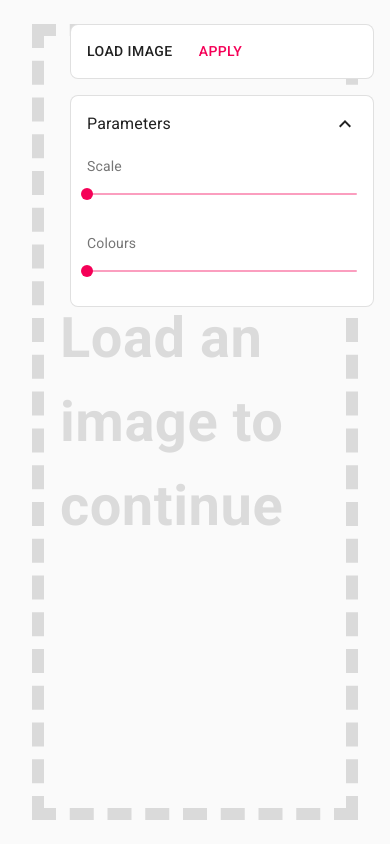
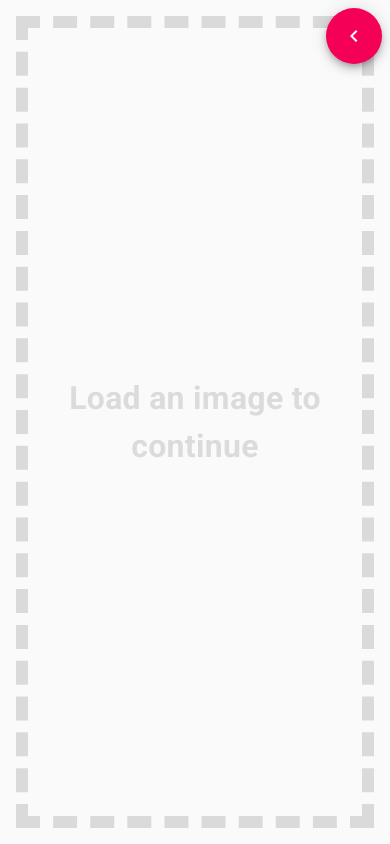
Before and after one commit to hack3ric/pixelate, a Next.js app: page / in a window 390 px wide. Built offline with nearby package versions, Linux system fonts and the light colour scheme.

Commit message:
Add mobile support

```diff
--- a/pages/index.tsx
+++ b/pages/index.tsx
@@ -1,8 +1,8 @@
 import React, { useEffect, useRef, useState } from "react";
-import { Button, Collapse, createStyles, Drawer, List, ListItem, ListItemText, makeStyles, Paper, Slider } from "@material-ui/core";
+import { Button, Collapse, createStyles, Drawer, Fab, Hidden, List, ListItem, ListItemText, makeStyles, Paper, Slider } from "@material-ui/core";
 import { getImageFromFile } from "../src/image";
 import Canvas from "../src/components/Canvas";
-import { ExpandLess, ExpandMore } from "@material-ui/icons";
+import { ChevronLeft, ExpandLess, ExpandMore } from "@material-ui/icons";
 import Welcome from "../src/components/Welcome";
 import { ImageWorkerApi } from "../src/image/worker";
 import * as Comlink from "comlink";
@@ -20,7 +20,8 @@ const useStyles = makeStyles(theme => createStyles({
   main: {
     width: `calc(100% - ${drawerWidth}px)`,
     [theme.breakpoints.down("sm")]: {
-      width: "100%"
+      width: "100%",
+      padding: "16px"
     },
     height: "100%",
     padding: "24px 32px"
@@ -30,32 +31,44 @@ const useStyles = makeStyles(theme => createStyles({
     background: "transparent",
     border: "none",
     padding: 16,
-    paddingLeft: 0
+    [theme.breakpoints.up("md")]: {
+      paddingLeft: 0,
+    },
+    maxWidth: "100%",
+    boxShadow: "none"
   },
   paper: {
     padding: "8px 0",
     borderRadius: 8,
     boxShadow: "none",
-    margin: "8px 0"
+    margin: "8px 0",
+    [theme.breakpoints.down("sm")]: {
+      boxShadow: theme.shadows[10]
+    }
   },
   parameter: {
     display: "block"
+  },
+  expandDrawer: {
+    position: "absolute",
+    top: 8,
+    right: 8
   }
 }));
 
 export default function App() {
-  console.log(`Browser: ${process.browser}`)
+  const styles = useStyles();
+  const imageWorker = useRef<Comlink.Remote<ImageWorkerApi>>();
 
-  const styles = useStyles();
   const [filename, setFilename] = useState<string | undefined>();
   const [image, setImage] = useState<HTMLImageElement | undefined>();
   const [inputData, setInputData] = useState<ImageData | undefined>();
   const [outputData, setOutputData] = useState<ImageData | undefined>();
   const [openParameters, setOpenParameters] = useState(true);
-  const imageWorker = useRef<Comlink.Remote<ImageWorkerApi>>();
+  const [mobileOpenDrawer, setMobileOpenDrawer] = useState(false);
 
   useEffect(() => {
-    const worker = new Worker(new URL("../src/image/worker.ts", import.meta.url), { type: "module" })
+    const worker = new Worker(new URL("../src/image/worker.ts", import.meta.url), { type: "module" });
     imageWorker.current = Comlink.wrap<ImageWorkerApi>(worker);
     return () => worker.terminate();
   }, []);
@@ -80,17 +93,7 @@ export default function App() {
     setOutputData(output);
   }
 
-  useEffect(() => console.log(inputData), [inputData]);
-
-  return (
-    <div className={styles.app}>
-      <main className={styles.main}>
-        {image
-          ? <Canvas image={outputData ?? image} fetchImageData={setInputData} />
-          : <Welcome />}
-      </main>
-
-      <Drawer variant="permanent" open classes={{ paper: styles.drawer }} anchor="right">
+  const drawer = <>
     <Paper variant="outlined" className={styles.paper} style={{ padding: 8 }}>
       <Button component="label" style={{ marginRight: 8 }}>
         Load Image
@@ -107,17 +110,73 @@ export default function App() {
         </ListItem>
         <Collapse in={openParameters}>
           <ListItem className={styles.parameter}>
-                <ListItemText primary="Scale" primaryTypographyProps={{ variant: "body2", color: "textSecondary" }} />
+            <ListItemText
+              primary="Scale"
+              primaryTypographyProps={{ variant: "body2", color: "textSecondary" }}
+            />
             <Slider color="secondary" />
           </ListItem>
           <ListItem className={styles.parameter}>
-                <ListItemText primary="Colours" primaryTypographyProps={{ variant: "body2", color: "textSecondary" }} />
+            <ListItemText
+              primary="Colours"
+              primaryTypographyProps={{ variant: "body2", color: "textSecondary" }}
+            />
             <Slider color="secondary" />
           </ListItem>
         </Collapse>
       </List>
     </Paper>
+  </>;
+
+  function handleDrawerToggle() {
+    setMobileOpenDrawer(v => !v);
+  }
+
+  function handleDrawerClick(e: React.MouseEvent) {
+    if (e.target !== e.currentTarget) {
+      return;
+    }
+    handleDrawerToggle();
+  }
+
+  return (
+    <div className={styles.app}>
+      <main className={styles.main}>
+        {image ? <Canvas
+          image={outputData ?? image}
+          fetchImageData={setInputData}
+        /> : <Welcome />}
+      </main>
+
+      <Hidden smDown>
+        <Drawer
+          variant="permanent"
+          open
+          classes={{ paper: styles.drawer }}
+          anchor="right"
+        >
+          {drawer}
         </Drawer>
+      </Hidden>
+      <Hidden mdUp>
+        {mobileOpenDrawer ? false : <Fab
+          className={styles.expandDrawer}
+          color="secondary"
+          onClick={handleDrawerToggle}
+        >
+          <ChevronLeft />
+        </Fab>}
+        <Drawer
+          variant="temporary"
+          open={mobileOpenDrawer}
+          PaperProps={{ onClick: handleDrawerClick }}
+          onClose={handleDrawerToggle}
+          classes={{ paper: styles.drawer }}
+          anchor="right"
+        >
+          {drawer}
+        </Drawer>
+      </Hidden>
     </div>
   );
 }
--- a/src/components/Welcome.tsx
+++ b/src/components/Welcome.tsx
@@ -10,10 +10,14 @@ const useStyles = makeStyles(theme => createStyles({
     display: "flex",
     justifyContent: "center",
     alignItems: "center",
+    textAlign: "center",
     padding: 16
   },
   typography: {
     fontSize: 56,
+    [theme.breakpoints.down("sm")]: {
+      fontSize: 32
+    },
     fontWeight: "bold",
     color: theme.palette.divider
   }
--- a/src/theme.ts
+++ b/src/theme.ts
@@ -1,13 +1,9 @@
 import { createMuiTheme, Theme } from '@material-ui/core/styles';
 
 export default function makeTheme(prefersDarkMode: boolean): Theme {
-  console.log(prefersDarkMode);
   return createMuiTheme({
     palette: {
-      type: prefersDarkMode ? "dark" : "light",
-      // secondary: {
-      //   main: "#00ffff"
-      // }
+      type: prefersDarkMode ? "dark" : "light"
     },
     overrides: {
       MuiCssBaseline: {
```
Lines whose indentation alone changed are shown as unchanged.
